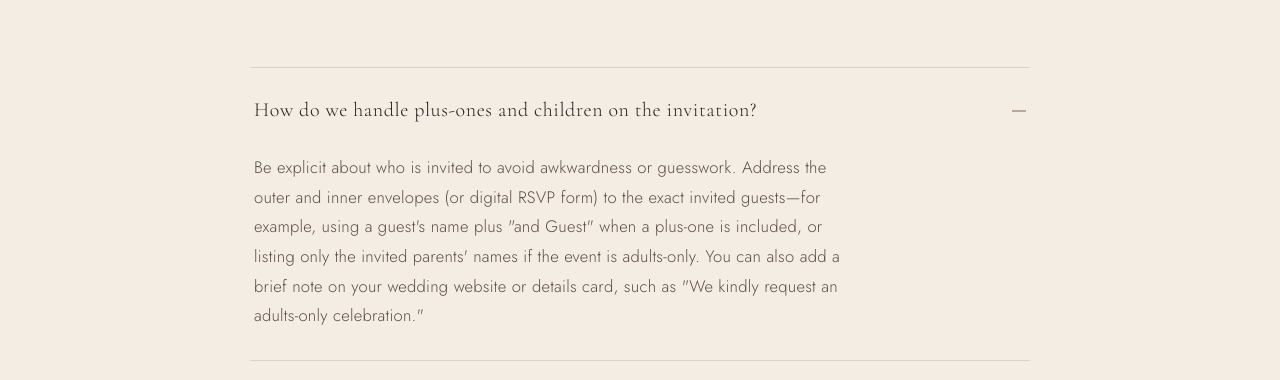
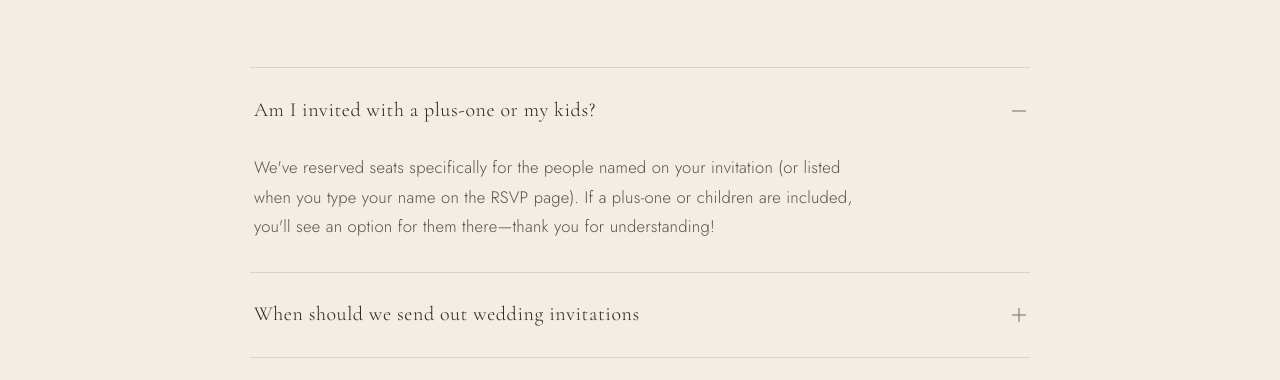
Before and after one commit to nanarhairapetian/Aram-Mery-Wedding-Invitation, a plain HTML site: page index.html in a window 1280 px wide. Shown: the part 5490-5870 px from the top of the page. Drawn offline with nearby package versions, Linux system fonts and the light colour scheme.

Commit message:
Update index.html

```diff
--- a/index.html
+++ b/index.html
@@ -1002,11 +1002,11 @@ In Yerevan, love has a rhythm of its own. For Aram and Mery, it grew in the simp
 
         <details class="faq reveal" open>
           <summary>
-            <span class="faq__q">How do we handle plus-ones and children on the invitation?</span>
+            <span class="faq__q">Am I invited with a plus-one or my kids?</span>
             <span class="faq__icon" aria-hidden="true"></span>
           </summary>
           <div class="faq__answer">
-            <p>Be explicit about who is invited to avoid awkwardness or guesswork. Address the outer and inner envelopes (or digital RSVP form) to the exact invited guests—for example, using a guest's name plus "and Guest" when a plus-one is included, or listing only the invited parents' names if the event is adults-only. You can also add a brief note on your wedding website or details card, such as "We kindly request an adults-only celebration."</p>
+            <p>We've reserved seats specifically for the people named on your invitation (or listed when you type your name on the RSVP page). If a plus-one or children are included, you'll see an option for them there—thank you for understanding!</p>
           </div>
         </details>
 
```
